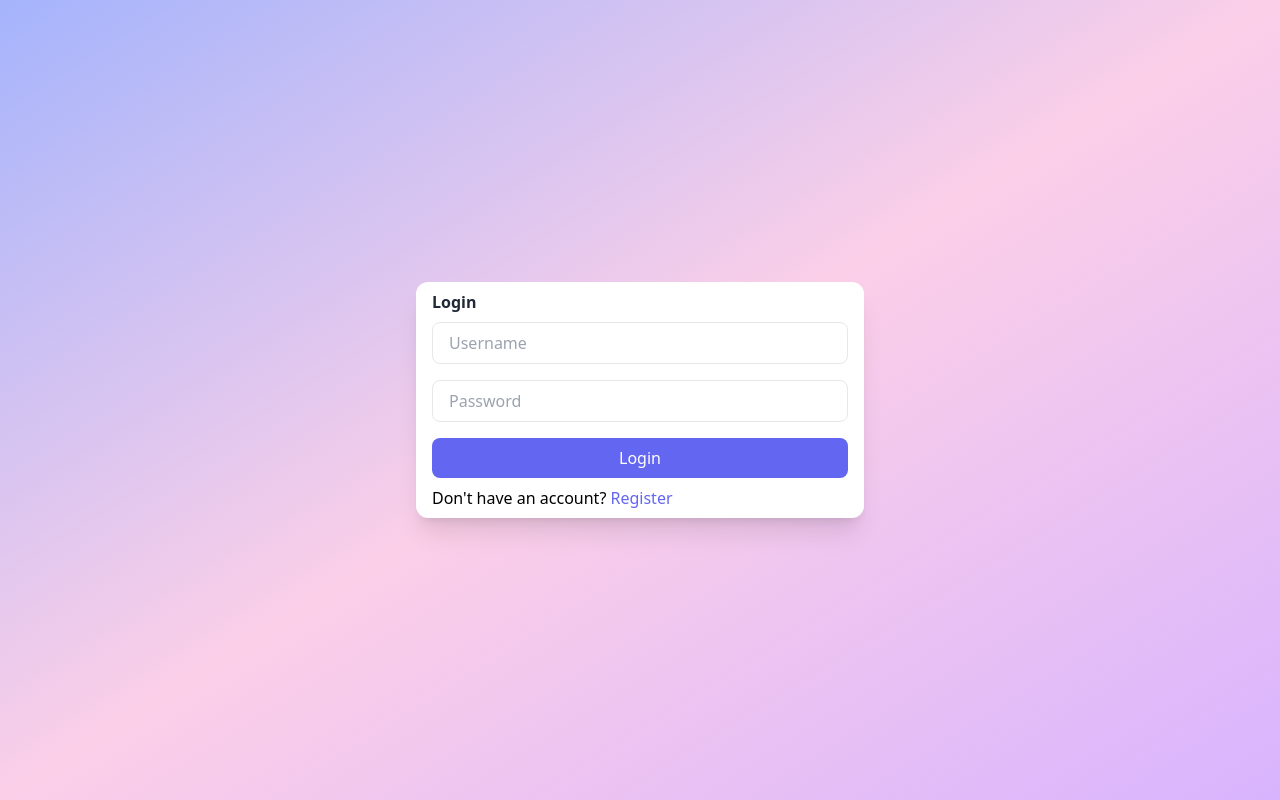
After one commit to Harshini07raja/To-do-list, a Flask app: page /login in a window 1280 px wide. The commit adds this page. Run offline with Flask 3, Linux system fonts and the light colour scheme.

Commit message:
Created login and register page

```diff
--- a/app.py
+++ b/app.py
@@ -1,58 +1,108 @@
-from flask import Flask, render_template, request, redirect
 import sqlite3
-from flask import jsonify
+from flask import Flask, render_template, request, redirect, session, url_for, jsonify
+from werkzeug.security import generate_password_hash, check_password_hash
+
 app = Flask(__name__)
+app.secret_key = "supersecretkey"  # needed for sessions
 
-# Create DB
 def get_db():
-    return sqlite3.connect("todo.db")
+    conn = sqlite3.connect("todo.db")
+    conn.row_factory = sqlite3.Row  # <--- add this line
+    return conn
 
+
+# --- Create tables ---
 with get_db() as db:
+    db.execute("""
+        CREATE TABLE IF NOT EXISTS users (
+            id INTEGER PRIMARY KEY AUTOINCREMENT,
+            username TEXT UNIQUE NOT NULL,
+            password TEXT NOT NULL
+        )
+    """)
     db.execute("""
         CREATE TABLE IF NOT EXISTS tasks (
             id INTEGER PRIMARY KEY AUTOINCREMENT,
+            user_id INTEGER,
             name TEXT NOT NULL,
-            completed INTEGER DEFAULT 0
+            completed INTEGER DEFAULT 0,
+            FOREIGN KEY(user_id) REFERENCES users(id)
         )
     """)
+@app.route("/register", methods=["GET", "POST"])
+def register():
+    if request.method == "POST":
+        username = request.form.get("username")
+        password = request.form.get("password")
+        hashed_password = generate_password_hash(password)
 
+        db = get_db()
+        try:
+            db.execute("INSERT INTO users (username, password) VALUES (?, ?)", (username, hashed_password))
+            db.commit()
+            return redirect(url_for("login"))
+        except sqlite3.IntegrityError:
+            return render_template("register.html", error="Username already exists")
+
+    return render_template("register.html")
+@app.route("/login", methods=["GET", "POST"])
+def login():
+    if request.method == "POST":
+        username = request.form.get("username")
+        password = request.form.get("password")
+        db = get_db()
+        user = db.execute("SELECT * FROM users WHERE username=?", (username,)).fetchone()
+        if user and check_password_hash(user[2], password):
+            session["user_id"] = user[0]
+            session["username"] = user[1]
+            return redirect(url_for("index"))
+        else:
+            return render_template("login.html", error="Invalid username or password")
+
+    return render_template("login.html")
+@app.route("/logout")
+def logout():
+    session.clear()
+    return redirect(url_for("login"))
 @app.route("/", methods=["GET", "POST"])
 def index():
+    if "user_id" not in session:
+        return redirect(url_for("login"))
+
     db = get_db()
-
     if request.method == "POST":
         task = request.form.get("task")
         if task:
-            db.execute("INSERT INTO tasks (name) VALUES (?)", (task,))
+            db.execute("INSERT INTO tasks (name, user_id) VALUES (?, ?)", (task, session["user_id"]))
             db.commit()
         return redirect("/")
 
-    tasks = db.execute("SELECT * FROM tasks").fetchall()
+    tasks = db.execute("SELECT * FROM tasks WHERE user_id=?", (session["user_id"],)).fetchall()
     return render_template("index.html", tasks=tasks)
 
 @app.route("/delete/<int:id>")
 def delete(id):
+    if "user_id" not in session:
+        return redirect(url_for("login"))
+
     db = get_db()
-    db.execute("DELETE FROM tasks WHERE id = ?", (id,))
+    db.execute("DELETE FROM tasks WHERE id=? AND user_id=?", (id, session["user_id"]))
     db.commit()
     return redirect("/")
 
-
-
-
 @app.route("/toggle/<int:id>", methods=["POST"])
 def toggle(id):
-    # Use your existing DB connection
-    task = db.execute("SELECT completed FROM tasks WHERE id=?", (id,)).fetchone()
-    if task is None:
+    if "user_id" not in session:
+        return jsonify({"error": "Unauthorized"}), 401
+
+    db = get_db()
+    task = db.execute("SELECT completed FROM tasks WHERE id=? AND user_id=?", (id, session["user_id"])).fetchone()
+    if not task:
         return jsonify({"error": "Task not found"}), 404
 
     new_status = 0 if task[0] else 1
-    db.execute("UPDATE tasks SET completed=? WHERE id=?", (new_status, id))
+    db.execute("UPDATE tasks SET completed=? WHERE id=? AND user_id=?", (new_status, id, session["user_id"]))
     db.commit()
     return jsonify({"completed": new_status})
-
-
-
 if __name__ == "__main__":
-    app.run(host="0.0.0.0", port=10000)
+    app.run(host="0.0.0.0", port=10000, debug=True)
--- /dev/null
+++ b/templates/login.html
@@ -0,0 +1,44 @@
+<!DOCTYPE html>
+<html lang="en">
+<head>
+  <meta charset="UTF-8">
+  <title>Login | To-Do App</title>
+  <link rel="stylesheet" href="{{ url_for('static', filename='output.css') }}">
+</head>
+<body class="min-h-screen bg-gradient-to-br from-indigo-300 via-pink-200 to-purple-300
+             dark:from-indigo-800 dark:via-pink-700 dark:to-purple-900
+             transition-all duration-500">
+
+  <!-- Centering container -->
+  <div class="flex flex-col items-center justify-center min-h-screen p-4">
+
+    <!-- Card -->
+    <div class="bg-white w-full max-w-md p-8 rounded-xl shadow-xl">
+      <!-- Heading -->
+      <h2 class="text-3xl px-4 py-2 font-bold mb-6 text-gray-800 dark:text-white text-center">Login</h2>
+
+      <!-- Form -->
+      <form method="POST" action="/login" class="w-full px-4">
+        <input type="text" name="username" placeholder="Username"
+               class="block w-full px-4 py-2 mb-4 rounded-lg border focus:outline-none focus:ring-2 focus:ring-indigo-400 dark:bg-gray-700 dark:text-white"
+               required>
+
+        <input type="password" name="password" placeholder="Password"
+               class="block w-full px-4 py-2 mb-4 rounded-lg border focus:outline-none focus:ring-2 focus:ring-indigo-400 dark:bg-gray-700 dark:text-white"
+               required>
+
+        <button type="submit"
+                class="block w-full bg-indigo-500 hover:bg-indigo-600 text-white font-semibold py-2 rounded-lg transition">
+          Login
+        </button>
+      </form>
+
+      <p class="mt-6 px-4 py-2 text-center text-sm text-gray-600 dark:text-gray-300">
+        Don't have an account?
+        <a href="/register" class="text-indigo-500 hover:underline">Register</a>
+      </p>
+    </div>
+
+  </div>
+</body>
+</html>
```
Also changed, not shown: static/output.css (+32 -0 lines), templates/index.html (+21 -14 lines), templates/register.html (added, +41 -0 lines).
